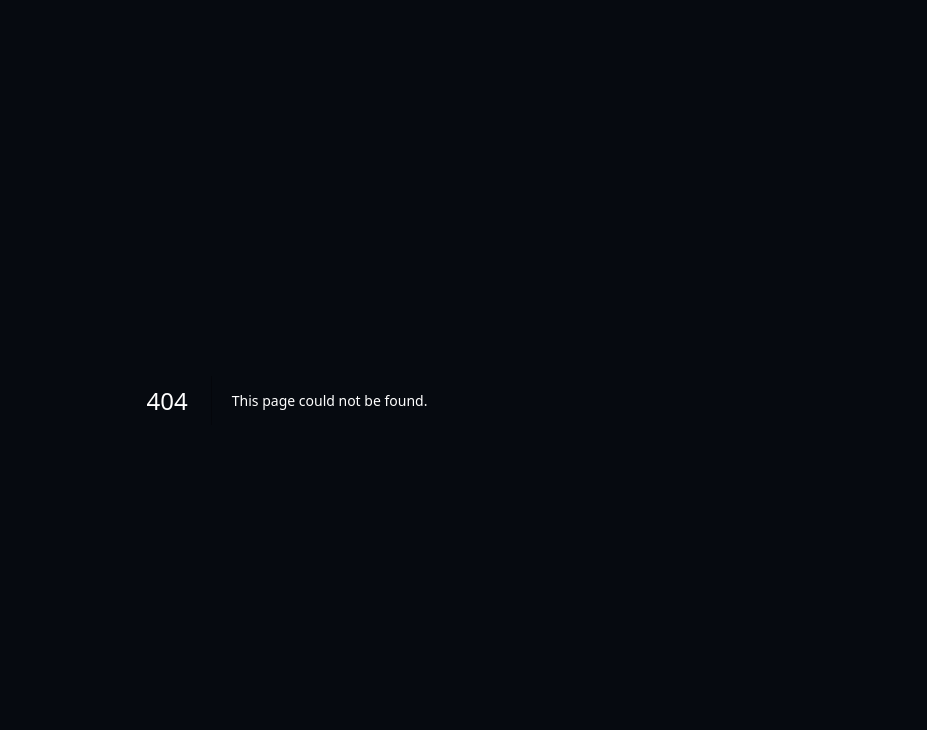
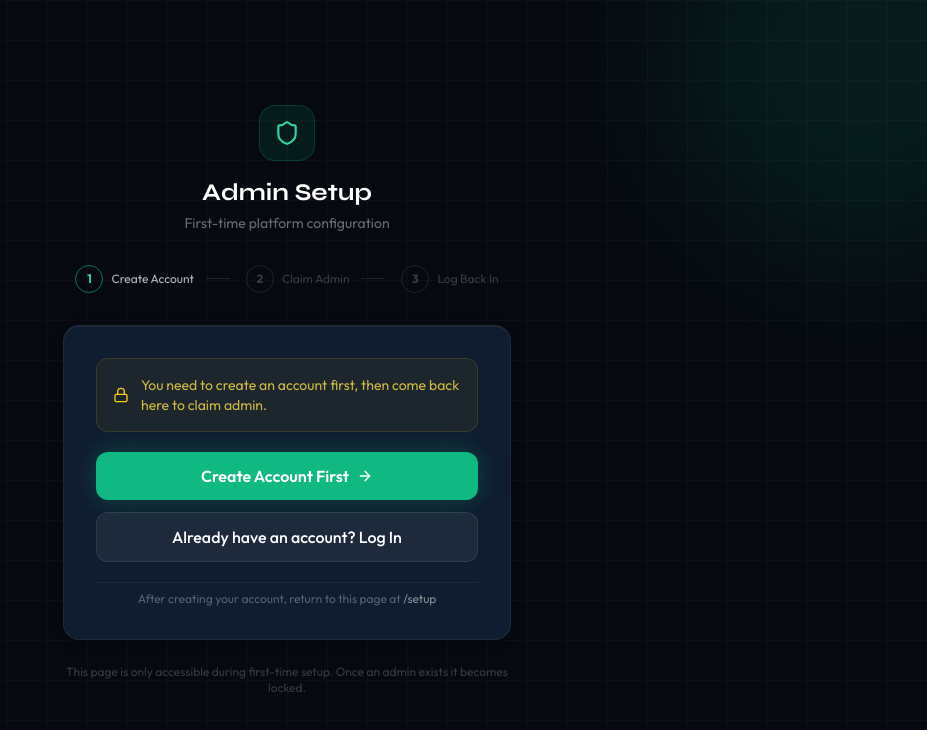
Before and after one commit to prodesigner21/WB, a Next.js app: page /setup in a window 1280 px wide. Before the commit this address had no page. Shown: the top 730 px of the page, without its empty margins (353-1280 px from the left). Built offline with nearby package versions, Linux system fonts and the light colour scheme; no server answers.

Commit message:
Add files via upload

```diff
--- /dev/null
+++ b/app/setup/page.tsx
@@ -0,0 +1,193 @@
+/**
+ * app/setup/page.tsx
+ * First-run admin setup wizard.
+ * Step 1: Create account (or log in if already created)
+ * Step 2: Claim admin role (only works if no admin exists yet)
+ * Step 3: Log out → log back in → redirects to /admin
+ *
+ * After the first admin exists, this page shows a "locked" state.
+ */
+'use client'
+import { useState } from 'react'
+import { useAuth } from '@/hooks/useAuth'
+import { auth } from '@/lib/firebase'
+import { Spinner, AlertBanner } from '@/components/ui'
+import { Shield, CheckCircle, Lock, LogOut, ArrowRight, Wallet, RefreshCw } from 'lucide-react'
+import Link from 'next/link'
+import axios from 'axios'
+
+type Step = 'login' | 'claim' | 'done'
+
+export default function SetupPage() {
+  const { isAuthenticated, profile, logout, refreshProfile } = useAuth()
+  const [step, setStep] = useState<Step>('login')
+  const [loading, setLoading] = useState(false)
+  const [error, setError] = useState('')
+  const [success, setSuccess] = useState(false)
+
+  async function claimAdmin() {
+    setLoading(true)
+    setError('')
+    try {
+      const token = await auth.currentUser?.getIdToken()
+      await axios.post('/api/setup-admin', {}, {
+        headers: { Authorization: `Bearer ${token}` },
+      })
+      setSuccess(true)
+      setStep('done')
+    } catch (err: any) {
+      setError(err.response?.data?.error || 'Failed to claim admin role.')
+    } finally {
+      setLoading(false)
+    }
+  }
+
+  async function handleLogoutAndRedirect() {
+    await logout()
+    window.location.href = '/login'
+  }
+
+  return (
+    <div className="min-h-screen bg-vault-950 bg-grid flex items-center justify-center px-4 relative overflow-hidden">
+      <div className="glow-orb w-96 h-96 bg-emerald-500 -top-32 -right-32 opacity-10" />
+
+      <div className="w-full max-w-md relative animate-slide-up">
+
+        {/* Header */}
+        <div className="text-center mb-8">
+          <div className="inline-flex w-14 h-14 rounded-2xl bg-emerald-500/10 border border-emerald-500/20 items-center justify-center mb-4">
+            <Shield size={26} className="text-emerald-400" />
+          </div>
+          <h1 className="font-display font-bold text-2xl text-white">Admin Setup</h1>
+          <p className="text-white/40 text-sm mt-1">First-time platform configuration</p>
+        </div>
+
+        {/* Steps indicator */}
+        <div className="flex items-center justify-center gap-3 mb-8">
+          {[
+            { num: 1, label: 'Create Account' },
+            { num: 2, label: 'Claim Admin' },
+            { num: 3, label: 'Log Back In' },
+          ].map((s, i) => {
+            const done = (s.num === 1 && isAuthenticated) || (s.num <= 2 && success)
+            const active = (s.num === 1 && !isAuthenticated) || (s.num === 2 && isAuthenticated && !success) || (s.num === 3 && success)
+            return (
+              <div key={s.num} className="flex items-center gap-2">
+                <div className={`w-7 h-7 rounded-full flex items-center justify-center text-xs font-bold border transition-all ${
+                  done ? 'bg-emerald-500 border-emerald-500 text-white' :
+                  active ? 'border-emerald-500/60 text-emerald-400' :
+                  'border-white/10 text-white/20'
+                }`}>
+                  {done ? <CheckCircle size={14} /> : s.num}
+                </div>
+                <span className={`text-xs hidden sm:block ${active ? 'text-white/70' : done ? 'text-emerald-400' : 'text-white/20'}`}>
+                  {s.label}
+                </span>
+                {i < 2 && <div className="w-6 h-px bg-white/10 mx-1" />}
+              </div>
+            )
+          })}
+        </div>
+
+        <div className="card p-8 space-y-5">
+
+          {/* ── STEP 1: Not logged in ─────────────────────────────── */}
+          {!isAuthenticated && (
+            <>
+              <div className="flex items-center gap-3 p-4 rounded-xl bg-yellow-500/[0.06] border border-yellow-500/15">
+                <Lock size={16} className="text-yellow-400 flex-shrink-0" />
+                <p className="text-sm text-yellow-300/80">
+                  You need to create an account first, then come back here to claim admin.
+                </p>
+              </div>
+              <div className="space-y-3">
+                <Link href="/signup" className="btn-primary w-full flex items-center justify-center gap-2">
+                  Create Account First <ArrowRight size={16} />
+                </Link>
+                <Link href="/login" className="btn-secondary w-full flex items-center justify-center gap-2">
+                  Already have an account? Log In
+                </Link>
+              </div>
+              <div className="pt-2 border-t border-white/[0.06]">
+                <p className="text-xs text-white/30 text-center">
+                  After creating your account, return to this page at <code className="text-white/50">/setup</code>
+                </p>
+              </div>
+            </>
+          )}
+
+          {/* ── STEP 2: Logged in, not yet admin ─────────────────── */}
+          {isAuthenticated && !success && (
+            <>
+              <div className="p-4 rounded-xl bg-white/[0.03] border border-white/[0.06]">
+                <p className="text-xs text-white/30 mb-1">Logged in as</p>
+                <p className="font-semibold text-white">{profile?.name || auth.currentUser?.email}</p>
+                <p className="text-sm text-white/40">{profile?.email}</p>
+                <p className="text-xs mt-2">
+                  Current role:{' '}
+                  <span className="text-yellow-400 font-semibold capitalize">{profile?.role || 'loading...'}</span>
+                </p>
+              </div>
+
+              {error && <AlertBanner variant="error">{error}</AlertBanner>}
+
+              <div className="p-4 rounded-xl bg-emerald-500/[0.05] border border-emerald-500/15 space-y-2 text-sm">
+                <p className="font-semibold text-white flex items-center gap-2">
+                  <Shield size={14} className="text-emerald-400" /> What this does:
+                </p>
+                <ul className="text-white/50 space-y-1 text-xs ml-5 list-disc">
+                  <li>Sets your role to <strong className="text-white/70">admin</strong></li>
+                  <li>Sets your account to <strong className="text-white/70">active</strong></li>
+                  <li>Sets your share to <strong className="text-white/70">100%</strong> (adjusts as members join)</li>
+                  <li>Only works <strong className="text-white/70">once</strong> — locked after first admin exists</li>
+                </ul>
+              </div>
+
+              <button onClick={claimAdmin} disabled={loading} className="btn-primary w-full flex items-center justify-center gap-2">
+                {loading ? <Spinner size={16} /> : <Shield size={16} />}
+                {loading ? 'Claiming admin role...' : 'Claim Admin Role'}
+              </button>
+
+              <button onClick={handleLogoutAndRedirect} className="w-full flex items-center justify-center gap-2 text-sm text-white/30 hover:text-white/60 transition-colors py-2">
+                <LogOut size={14} /> Sign out and use a different account
+              </button>
+            </>
+          )}
+
+          {/* ── STEP 3: Success — must log out & back in ──────────── */}
+          {success && (
+            <>
+              <div className="text-center space-y-4 py-2">
+                <div className="w-16 h-16 rounded-2xl bg-emerald-500/10 border border-emerald-500/20 flex items-center justify-center mx-auto">
+                  <CheckCircle size={28} className="text-emerald-400" />
+                </div>
+                <div>
+                  <h3 className="font-display font-bold text-lg text-white">Admin role granted!</h3>
+                  <p className="text-white/40 text-sm mt-1">
+                    You must log out and log back in for the changes to take effect.
+                  </p>
+                </div>
+              </div>
+
+              <div className="p-4 rounded-xl bg-yellow-500/[0.06] border border-yellow-500/15 text-sm text-yellow-300/80">
+                <strong>Important:</strong> Zustand caches your old role in memory. Logging out fully clears it and your next login will load the admin role fresh from Firestore.
+              </div>
+
+              <button
+                onClick={handleLogoutAndRedirect}
+                className="btn-primary w-full flex items-center justify-center gap-2"
+              >
+                <LogOut size={16} />
+                Log Out → Log Back In as Admin
+              </button>
+            </>
+          )}
+        </div>
+
+        <p className="text-center text-xs text-white/20 mt-6">
+          This page is only accessible during first-time setup. Once an admin exists it becomes locked.
+        </p>
+      </div>
+    </div>
+  )
+}
```
